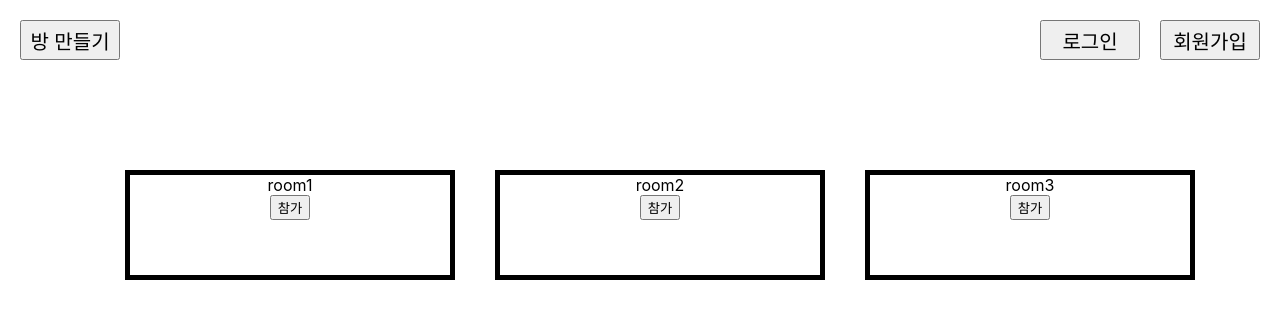
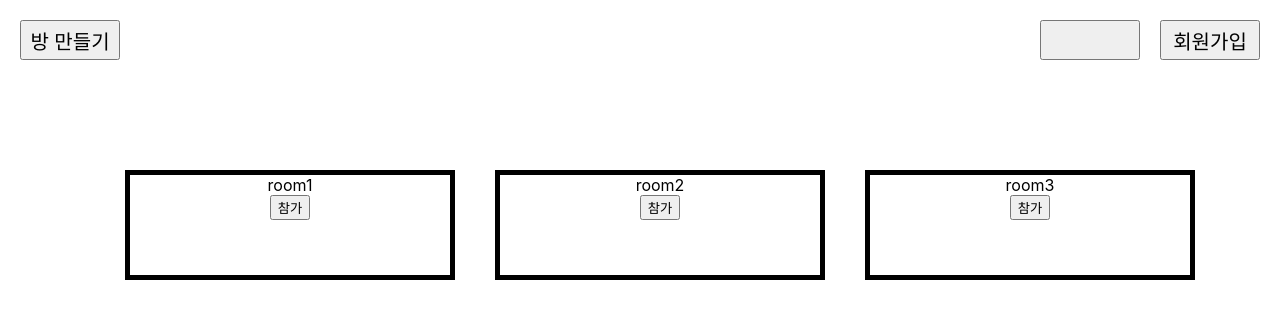
Before and after one commit to PudgeKim/react-holdem, a React (Create React App) app: page / in a window 1280 px wide. Shown: the top 318 px of the page. Built offline with nearby package versions, Linux system fonts and the light colour scheme; no server answers.

Commit message:
fix login text requests to server when page is rendered to check login state

```diff
--- a/src/components/main-header/MainHeader.js
+++ b/src/components/main-header/MainHeader.js
@@ -1,22 +1,14 @@
-import React, { useState } from "react";
-import Cookies from "js-cookie";
+import React, { useEffect, useState } from "react";
 import "./MainHeader.css";
 import { useHistory } from "react-router-dom";
-
-const loginText = "로그인";
-const logoutText = "로그아웃";
+import axios from "axios";
+import { config } from "../../config";
 
 function MainHeader() {
-  const accessToken = Cookies.get("accessToken");
+  const loginText = "로그인";
+  const logoutText = "로그아웃";
 
-  let initialText;
-  if (accessToken === undefined) {
-    initialText = loginText;
-  } else {
-    initialText = logoutText;
-  }
-
-  const [signInText, setClick] = useState(initialText);
+  const [loginState, setLoginState] = useState("");
   const history = useHistory();
 
   const goToMakeRoomPage = () => {
@@ -31,14 +23,45 @@ function MainHeader() {
     history.push("/signup");
   };
 
+  const signOut = async () => {
+    const base = axios.create({
+      baseURL: config.baseURL,
+      withCredentials: true,
+    });
+
+    try {
+      const response = await base.get("/auth/signout");
+      console.log("response: ", response);
+    } catch (error) {
+      console.log(error);
+    }
+  };
+
+  useEffect(() => {
+    const base = axios.create({
+      baseURL: config.baseURL,
+      withCredentials: true,
+    });
+
+    base
+      .get("/auth/check-login")
+      .then((info) => {
+        info.data ? setLoginState(logoutText) : setLoginState(loginText);
+      })
+      .catch((e) => console.log(e));
+  }, []);
+
   return (
     <div className="main-header">
       <button className="btn room-btn" onClick={goToMakeRoomPage}>
         방 만들기
       </button>
 
-      <button className="btn" onClick={goToLogInPage}>
-        {signInText}
+      <button
+        className="btn"
+        onClick={loginState === loginText ? goToLogInPage : signOut}
+      >
+        {loginState}
       </button>
 
       <button className="btn" onClick={goToSignUpPage}>
```
